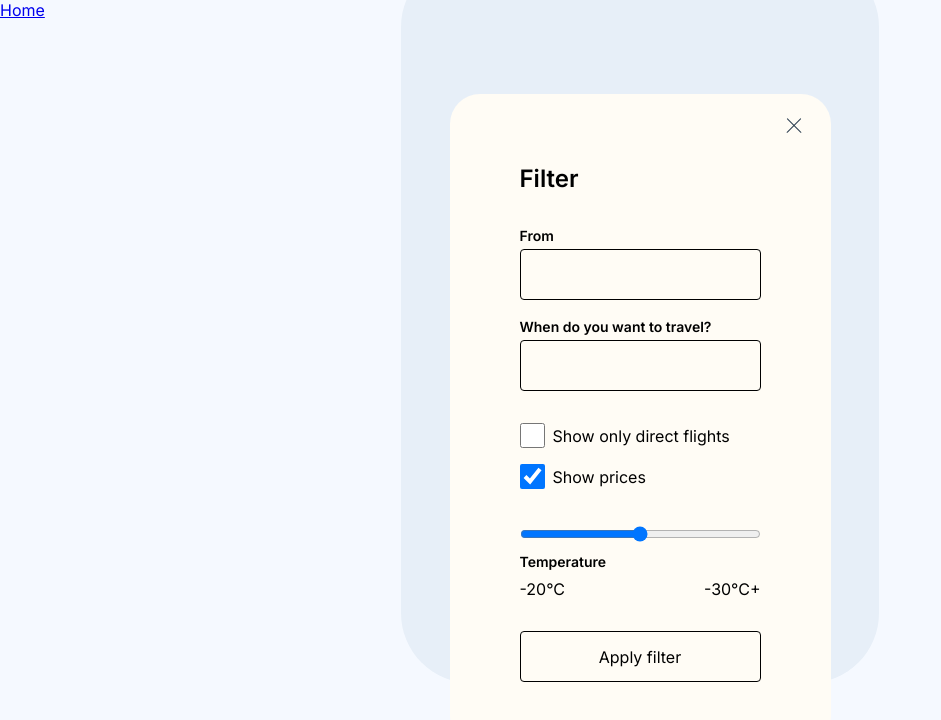
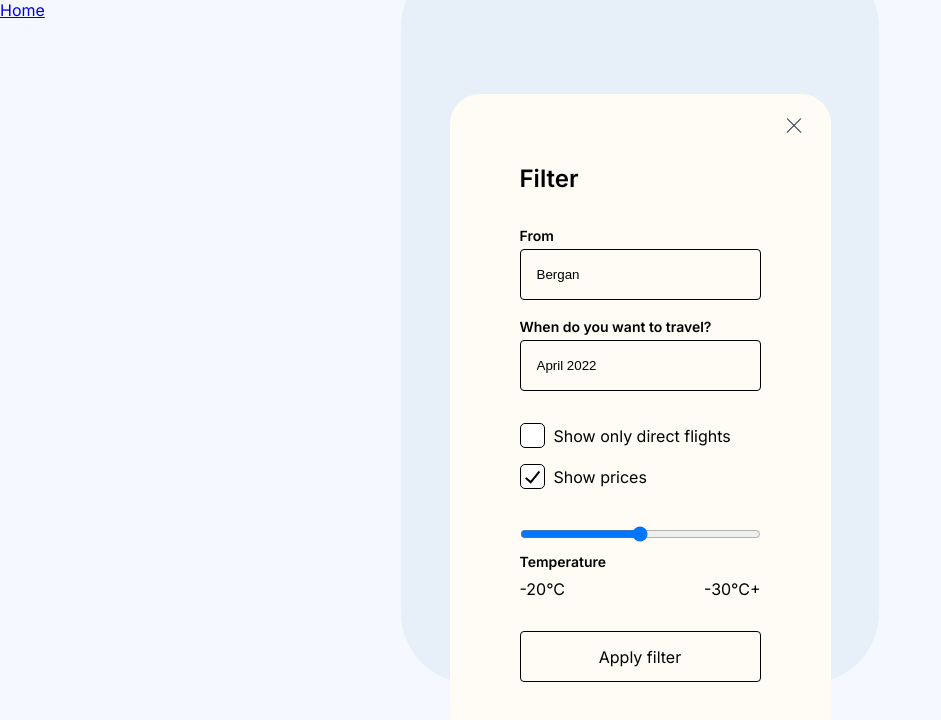
Before and after one commit to tailor-made-god/UI-Design-Daily-Practices, a plain HTML site: page Day-1599/1599.html in a window 1280 px wide. Shown: the whole page, without its empty margins (0-941 px from the left). Drawn offline with Linux system fonts and the light colour scheme.

Commit message:
Checkbox Update

```diff
--- a/Day-1599/1599.css
+++ b/Day-1599/1599.css
@@ -115,15 +115,39 @@ input[id="place"] {
 
 .checkbox {
   display: grid;
-  grid-template-columns: 25px auto;
+  grid-template-columns: 26px auto;
   gap: 16px 8px;
   align-items: center;
   margin-block: 32px;
 }
 
+/* Checkbox Styles */
+
 input[type="checkbox"] {
+  appearance: none;
+  display: flex;
   width: 25px;
   height: 25px;
+  align-content: center;
+  justify-content: center;
+  font-size: 25px;
+  padding: 0.1rem;
+  border: 1px solid black;
+  border-radius: 5px;
+  background-color: white;
+}
+
+input[type="checkbox"]::before {
+  content: "";
+  width: 22px;
+  height: 22px;
+  clip-path: polygon(22% 48%, 43% 64%, 84% 19%, 91% 26%, 44% 78%, 15% 54%);
+  transform: scale(0);
+  background-color: black;
+}
+
+input[type="checkbox"]:checked::before {
+  transform: scale(1);
 }
 
 input[type="range"] {
--- a/Day-1599/1599.html
+++ b/Day-1599/1599.html
@@ -24,9 +24,9 @@
 
         <form action="">
           <label for="place">From</label>
-          <input type="text" name="place" id="place" />
+          <input type="text" name="place" id="place" value="Bergan" />
           <label for="date">When do you want to travel?</label>
-          <input type="text" name="date" id="date" />
+          <input type="text" name="date" id="date" value="April 2022" />
 
           <div class="checkbox">
             <input type="checkbox" name="flight" id="flight" />
```
